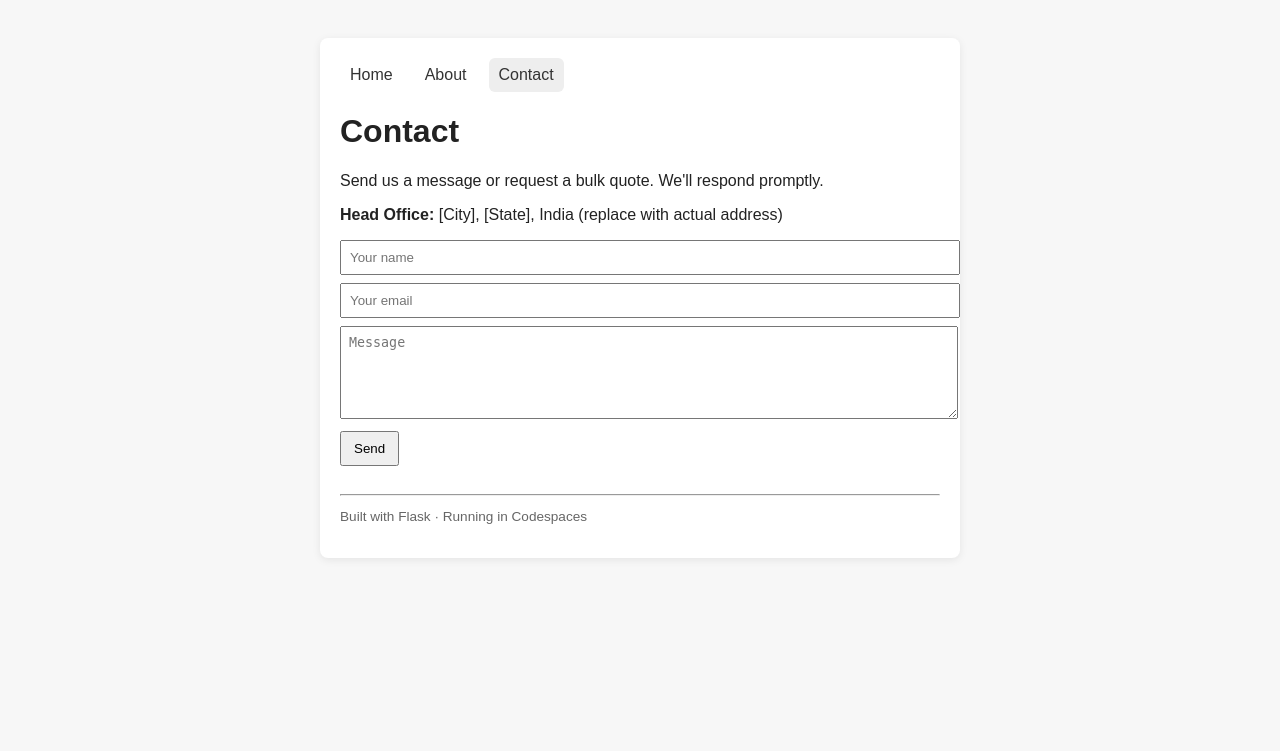
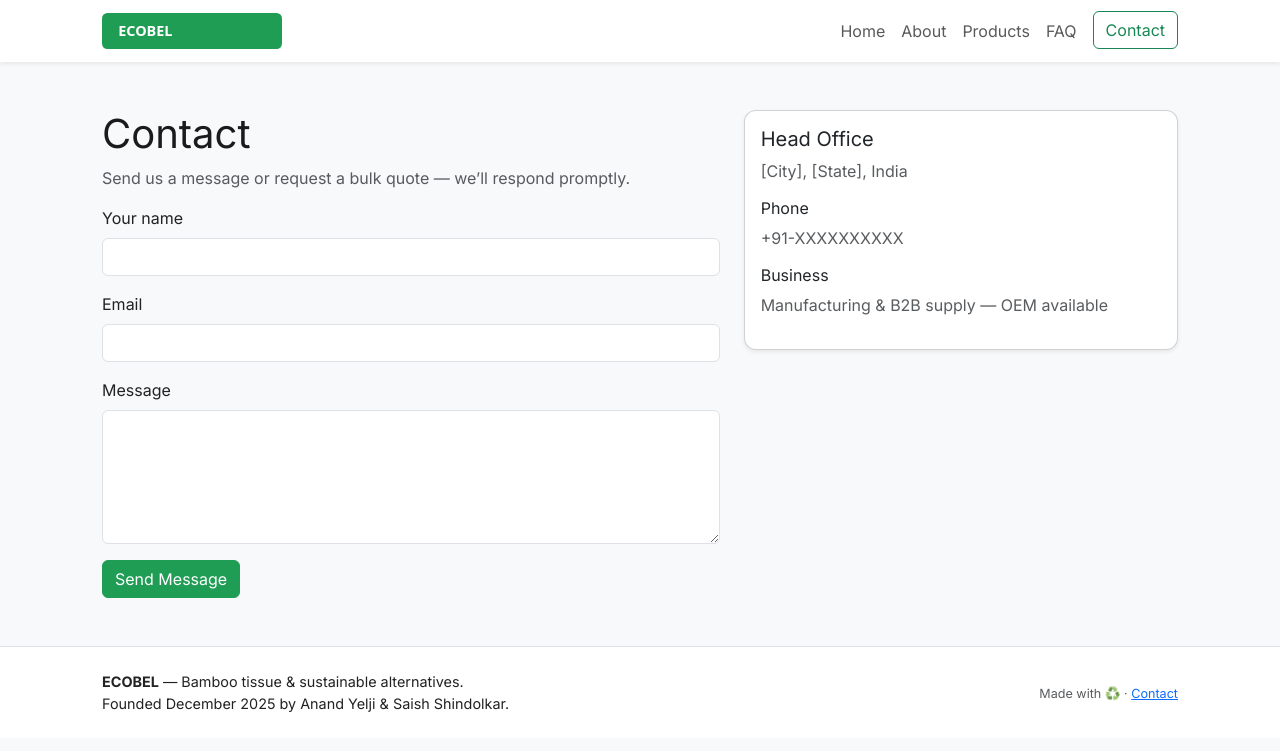
Before and after one commit to anandyelji-17/my-ecobel-website, a Flask app: page /contact in a window 1280 px wide. Shown: the top 751 px of the page. Run offline with Flask 2, Linux system fonts and the light colour scheme.

Commit message:
Modernize ECOBEL site: Bootstrap layout, hero, products, FAQ, contact improvements

```diff
--- a/static/style.css
+++ b/static/style.css
@@ -1,12 +1,21 @@
-body { font-family: Arial, sans-serif; background:#f7f7f7; color:#222; padding:30px; }
-.container { background: white; padding:20px; border-radius:8px; max-width:600px; margin:auto; box-shadow: 0 2px 8px rgba(0,0,0,0.08);}
-input { padding:8px; margin-right:6px;}
-button { padding:8px 12px; }
+/* Base adjustments for Bootstrap + ECOBEL brand */
+:root { --ecobel-green: #1f9d55; --muted:#6c757d; }
+body { -webkit-font-smoothing:antialiased; -moz-osx-font-smoothing:grayscale; color:#222; }
+h1, h2, h3 { color:#1b1b1b; }
+.lead { color:var(--muted); }
 
-/* ECOBEL accent + minor layout tweaks */
-:root { --ecobel-green: #1f9d55; }
+/* Cards */
+.card { border-radius:12px; }
 
-h1 { color:#222; font-weight:700; }
-h2 { color:#222; font-weight:600; }
-a.cta { background:var(--ecobel-green); color:white; padding:10px 12px; border-radius:6px; text-decoration:none;}
-footer p { font-size:0.85rem; color:#666; }
+/* Buttons */
+.btn-success { background: var(--ecobel-green); border-color: var(--ecobel-green); }
+.btn-success:hover { background:#188a46; border-color:#188a46; }
+
+/* Footer */
+footer { font-size:0.9rem; }
+
+/* Responsive image fit */
+.card-img-top { object-fit:cover; height:200px; }
+
+/* Slight container spacing */
+.container { max-width:1100px; }
--- a/templates/base.html
+++ b/templates/base.html
@@ -3,32 +3,61 @@
 <head>
   <meta charset="utf-8"/>
   <meta name="viewport" content="width=device-width,initial-scale=1"/>
-  <title>{% block title %}My Flask Site{% endblock %}</title>
+  <title>{% block title %}ECOBEL{% endblock %}</title>
+
+  <!-- Google Font -->
+  <link href="https://fonts.googleapis.com/css2?family=Inter:wght@300;400;600;700&display=swap" rel="stylesheet">
+
+  <!-- Bootstrap 5 CDN -->
+  <link href="https://cdn.jsdelivr.net/npm/bootstrap@5.3.2/dist/css/bootstrap.min.css" rel="stylesheet">
   <link rel="stylesheet" href="/static/style.css">
-  <style>
-    /* small nav tweaks inside template for convenience */
-    .nav { display:flex; gap:12px; margin-bottom:20px; align-items:center; }
-    .nav a { text-decoration:none; color:#333; padding:8px 10px; border-radius:6px;}
-    .nav a.active, .nav a:hover { background:#eee; }
-    header { margin-bottom:18px; }
-  </style>
+
+  <meta name="description" content="ECOBEL — Bamboo tissue & sustainable alternatives. Founded Dec 2025 by Anand Yelji and Saish Shindolkar.">
 </head>
-<body>
+<body class="bg-light" style="font-family: 'Inter', system-ui, -apple-system, 'Segoe UI', Roboto, 'Helvetica Neue', Arial;">
+
+<nav class="navbar navbar-expand-lg navbar-light bg-white shadow-sm">
   <div class="container">
-    <header>
-      <nav class="nav">
-        <a href="/" class="{% if request.path=='/' %}active{% endif %}">Home</a>
-        <a href="/about" class="{% if request.path.startswith('/about') %}active{% endif %}">About</a>
-        <a href="/contact" class="{% if request.path.startswith('/contact') %}active{% endif %}">Contact</a>
-      </nav>
-    </header>
+    <a class="navbar-brand d-flex align-items-center gap-2" href="/">
+      <img src="/static/logo.svg" alt="ECOBEL" height="36">
+    </a>
+    <button class="navbar-toggler" type="button" data-bs-toggle="collapse" data-bs-target="#navCollapse">
+      <span class="navbar-toggler-icon"></span>
+    </button>
 
+    <div class="collapse navbar-collapse" id="navCollapse">
+      <ul class="navbar-nav ms-auto mb-2 mb-lg-0">
+        <li class="nav-item"><a class="nav-link {% if request.path=='/' %}active{% endif %}" href="/">Home</a></li>
+        <li class="nav-item"><a class="nav-link {% if request.path.startswith('/about') %}active{% endif %}" href="/about">About</a></li>
+        <li class="nav-item"><a class="nav-link {% if request.path.startswith('/products') %}active{% endif %}" href="/products">Products</a></li>
+        <li class="nav-item"><a class="nav-link {% if request.path.startswith('/faq') %}active{% endif %}" href="/faq">FAQ</a></li>
+        <li class="nav-item"><a class="btn btn-outline-success ms-2" href="/contact">Contact</a></li>
+      </ul>
+    </div>
+  </div>
+</nav>
+
+<main class="py-5">
+  <div class="container">
     {% block content %}{% endblock %}
+  </div>
+</main>
 
-    <footer style="margin-top:28px; color:#666; font-size:0.9rem;">
-      <hr/>
-      <p>Built with Flask · Running in Codespaces</p>
-    </footer>
+<footer class="bg-white border-top">
+  <div class="container py-4">
+    <div class="row align-items-center">
+      <div class="col-md-6">
+        <strong>ECOBEL</strong> — Bamboo tissue & sustainable alternatives.<br/>
+        Founded December 2025 by Anand Yelji & Saish Shindolkar.
+      </div>
+      <div class="col-md-6 text-md-end mt-3 mt-md-0">
+        <small class="text-muted">Made with ♻️ · <a href="/contact">Contact</a></small>
+      </div>
+    </div>
   </div>
+</footer>
+
+<!-- Bootstrap JS (bundle contains Popper) -->
+<script src="https://cdn.jsdelivr.net/npm/bootstrap@5.3.2/dist/js/bootstrap.bundle.min.js"></script>
 </body>
 </html>
--- a/templates/contact.html
+++ b/templates/contact.html
@@ -1,28 +1,44 @@
 {% extends "base.html" %}
 {% block title %}Contact - ECOBEL{% endblock %}
 {% block content %}
-  <h1>Contact</h1>
-  <p>Send us a message or request a bulk quote. We'll respond promptly.</p>
-  <p><strong>Head Office:</strong> [City], [State], India (replace with actual address)</p>
+  <div class="row">
+    <div class="col-lg-7">
+      <h1>Contact</h1>
+      <p class="text-muted">Send us a message or request a bulk quote — we’ll respond promptly.</p>
 
-  {% if success %}
-    <div style="padding:12px; background:#e6ffed; border:1px solid #c2f0d0; border-radius:6px;">
-      <strong>Thanks {{ name|e }} — message received!</strong>
-      <p>We will get back to you at <em>{{ email|e }}</em>.</p>
+      {% if success %}
+        <div class="alert alert-success">Thanks {{ name|e }} — message received. We will contact you at <strong>{{ email|e }}</strong>.</div>
+        <p><a href="/contact" class="btn btn-outline-secondary">Send another message</a></p>
+      {% else %}
+        <form action="/contact" method="post" class="needs-validation" novalidate>
+          <div class="mb-3">
+            <label class="form-label">Your name</label>
+            <input name="name" class="form-control" required>
+          </div>
+          <div class="mb-3">
+            <label class="form-label">Email</label>
+            <input name="email" type="email" class="form-control" required>
+          </div>
+          <div class="mb-3">
+            <label class="form-label">Message</label>
+            <textarea name="message" rows="5" class="form-control"></textarea>
+          </div>
+          <button class="btn btn-success">Send Message</button>
+        </form>
+      {% endif %}
     </div>
-    <p><a href="/contact">Send another message</a></p>
-  {% else %}
-    <form action="/contact" method="post">
-      <div style="margin-bottom:8px;">
-        <input name="name" placeholder="Your name" required style="padding:8px; width:100%;" />
+
+    <div class="col-lg-5">
+      <div class="card shadow-sm">
+        <div class="card-body">
+          <h5>Head Office</h5>
+          <p class="text-muted">[City], [State], India</p>
+          <h6>Phone</h6>
+          <p class="text-muted">+91-XXXXXXXXXX</p>
+          <h6>Business</h6>
+          <p class="text-muted">Manufacturing & B2B supply — OEM available</p>
+        </div>
       </div>
-      <div style="margin-bottom:8px;">
-        <input name="email" type="email" placeholder="Your email" required style="padding:8px; width:100%;" />
-      </div>
-      <div style="margin-bottom:8px;">
-        <textarea name="message" placeholder="Message" rows="5" style="padding:8px; width:100%;"></textarea>
-      </div>
-      <button type="submit">Send</button>
-    </form>
-  {% endif %}
+    </div>
+  </div>
 {% endblock %}
```
Also changed, not shown: app.py (+5 -5 lines), templates/about.html (+20 -14 lines), templates/faq.html (+18 -8 lines), templates/index.html (+54 -33 lines), templates/products.html (+30 -21 lines), static/logo.svg (added).
